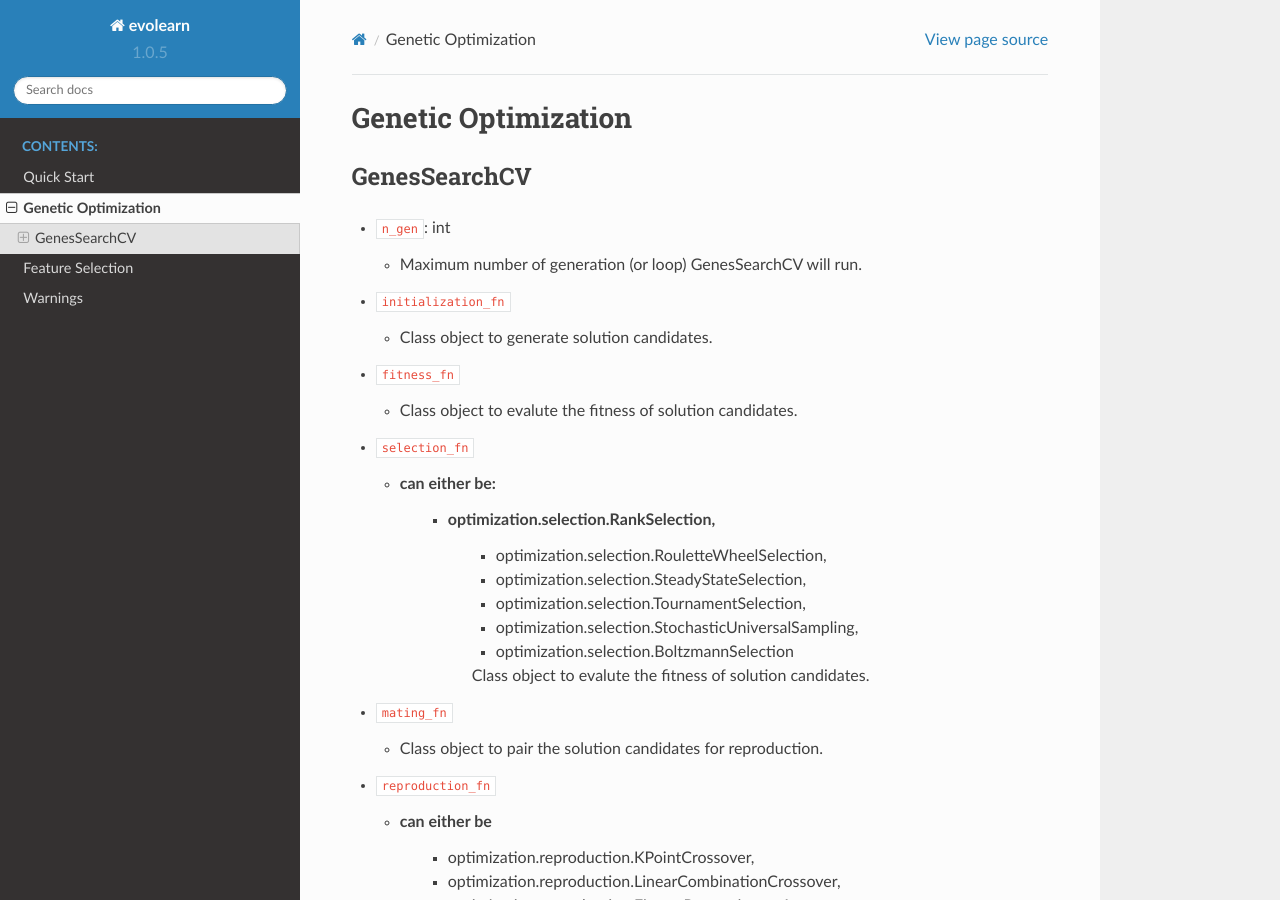
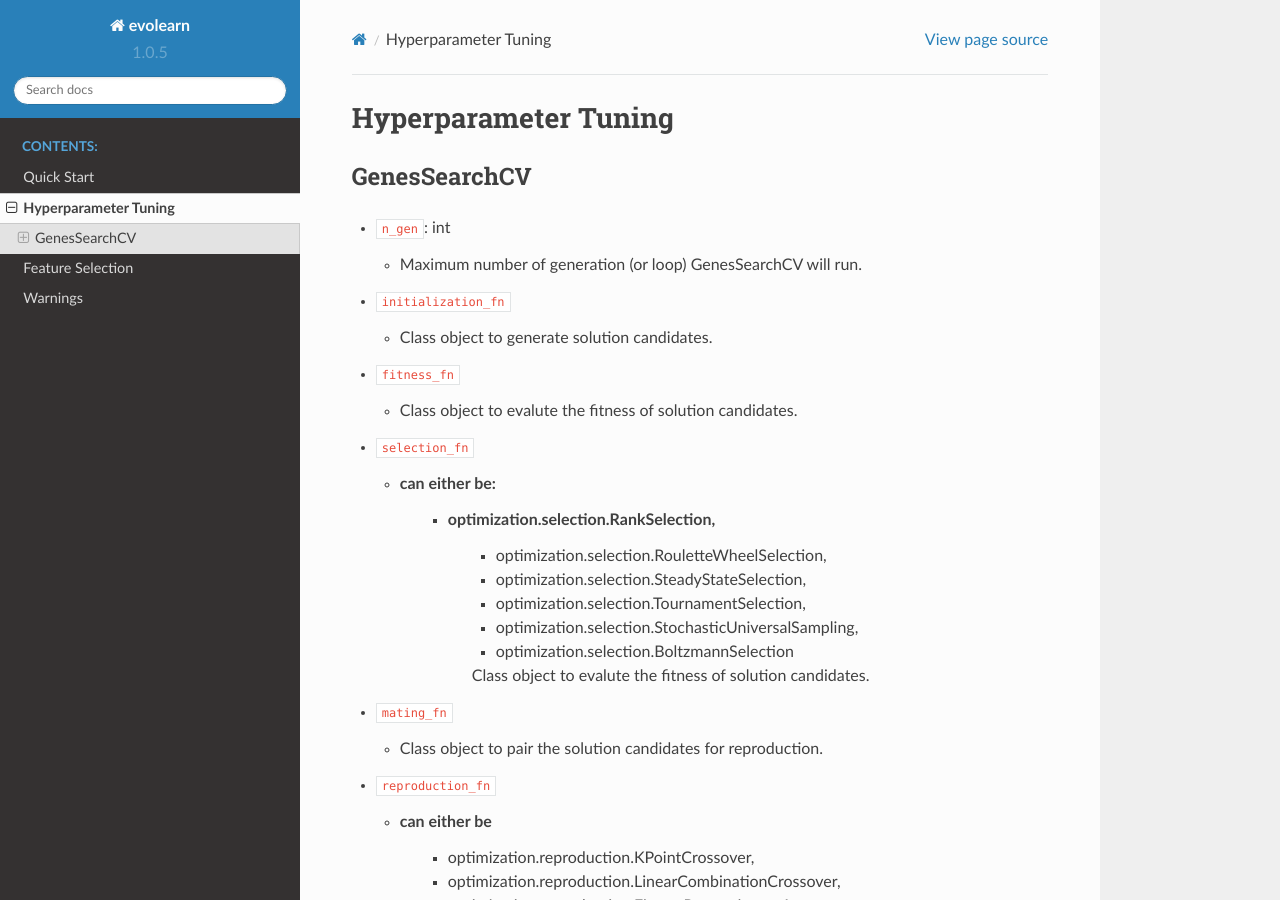
Before and after one commit to HindyDS/evolearn, a Sphinx documentation site: the page built from docs/source/Optimization.rst, in a window 1280 px wide and 900 px high. Built offline with Sphinx 7.4.7 and the Read the Docs theme 2.0.0, drawn with Linux system fonts in a browser that asks for light colours.

Commit message:
Update Optimization.rst

```diff
--- a/docs/source/Optimization.rst
+++ b/docs/source/Optimization.rst
@@ -2,9 +2,9 @@
    :maxdepth: 10
    :caption: Contents:
 
-********************
-Genetic Optimization
-********************
+*********************
+Hyperparameter Tuning
+*********************
 
 GenesSearchCV
 =============
```
